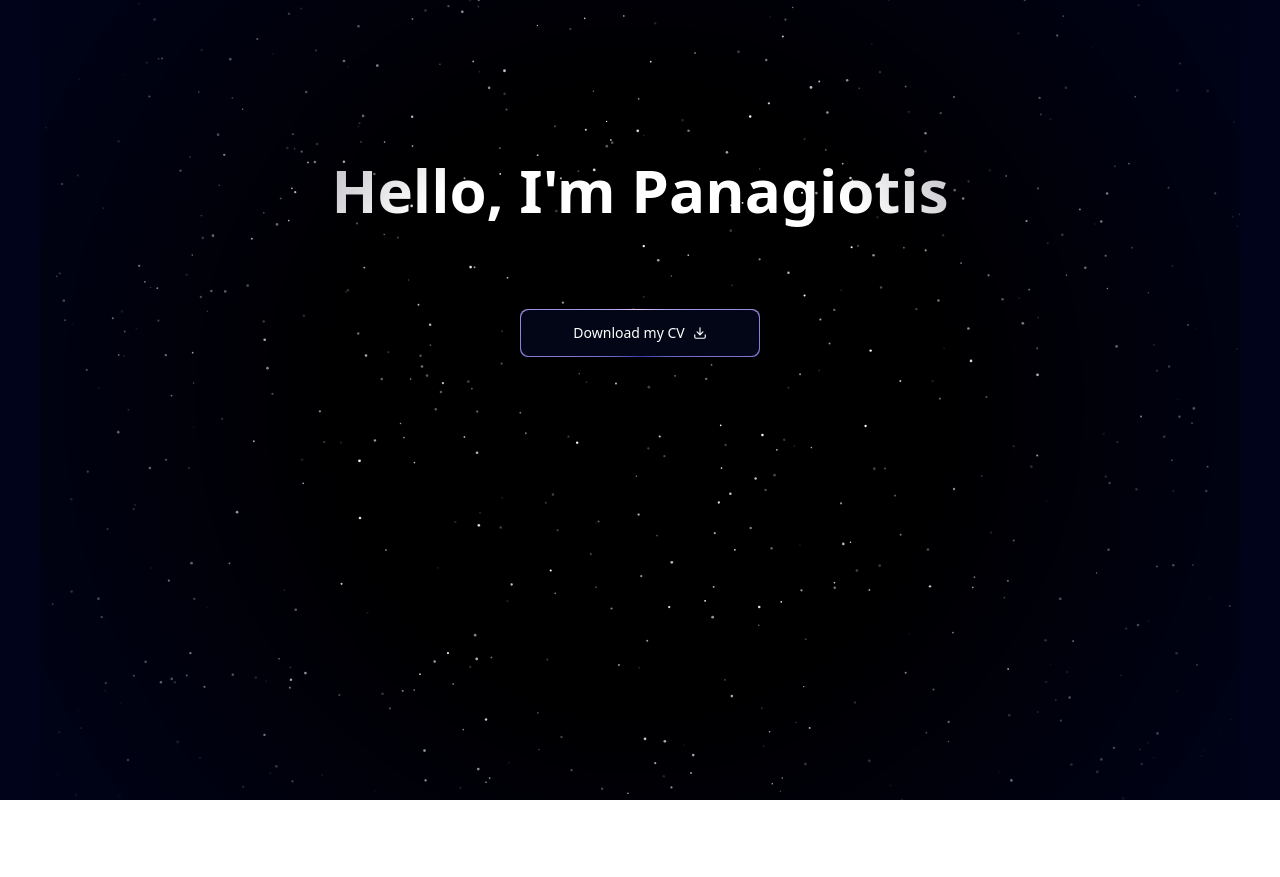
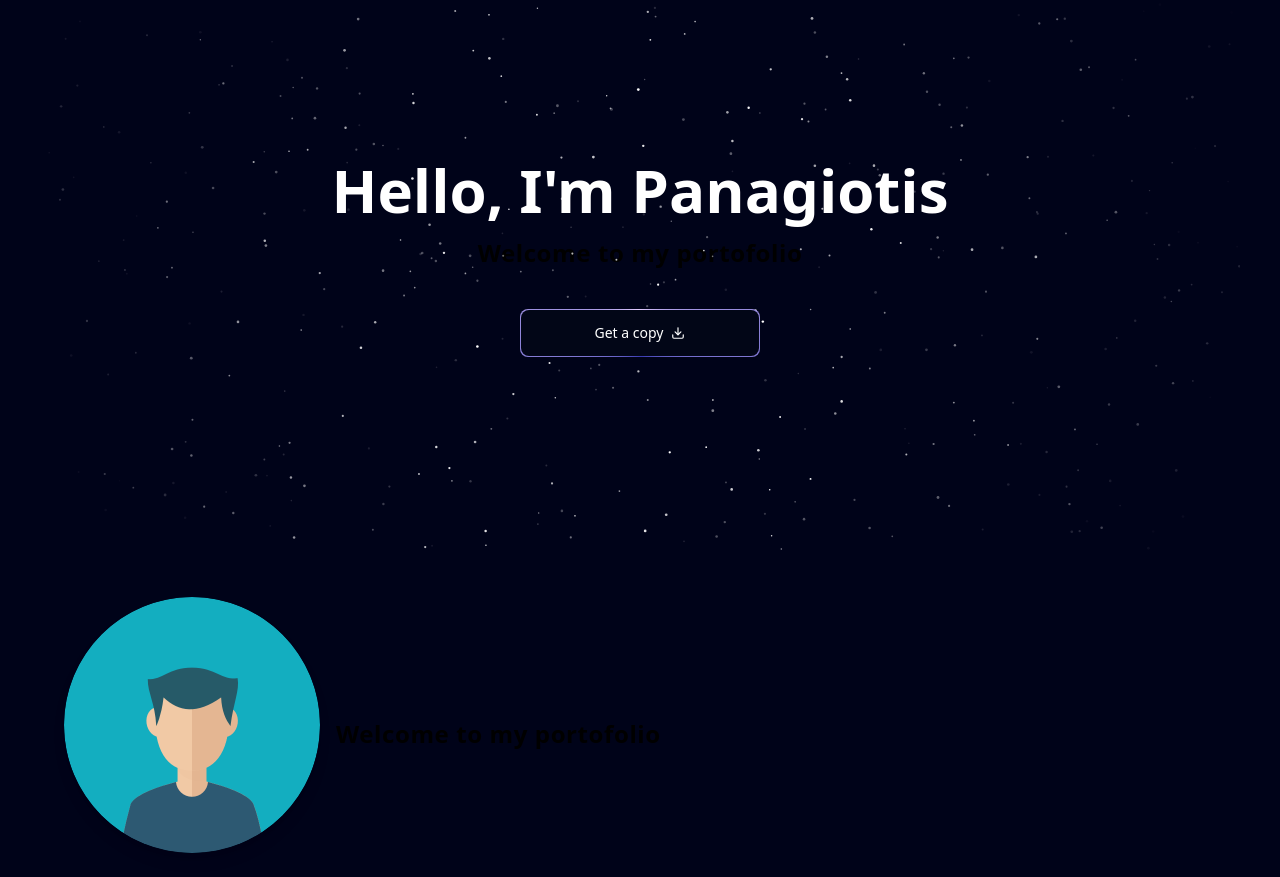
Before and after one commit to panagiotiskon/Portfolio, a Next.js app: page / in a window 1280 px wide. Before the commit the page ends 800 px from the top, so only its background shows below. Built offline with nearby package versions, Linux system fonts and the light colour scheme.

Commit message:
added navbar - started on aboutMe

```diff
--- a/app/page.tsx
+++ b/app/page.tsx
@@ -1,4 +1,5 @@
-import Hero from "../components/Hero";
+import  NavBar  from "../components/NavBar";
+import Hero  from "../components/Hero";
 
 export default function Home() {
   return (
@@ -8,7 +9,8 @@ export default function Home() {
      px-5"
     >
       <div className="max-w-7xl w-full">
-        <Hero/>
+        <NavBar />
+        <Hero />
       </div>
     </main>
   );
--- /dev/null
+++ b/components/AboutMe.tsx
@@ -0,0 +1,27 @@
+import React from 'react'
+import { TextGenerateEffect } from './ui/textGenerateEffect'
+
+function AboutMe() {
+  return (
+    <div
+      className="flex flex-row gap-4 p-6 items-center pt-60"
+      id="about"
+    >
+      <div className="justify-center">
+        <img
+          src="/profile.png"
+          alt="profile"
+          className="rounded-full h-64 w-64 shadow-lg"
+        />
+      </div>
+      <div>
+        <TextGenerateEffect
+          words="Welcome to my portofolio"
+          className="text-3xl"
+        />
+      </div>
+    </div>
+  );
+}
+
+export default AboutMe
--- a/components/Hero.tsx
+++ b/components/Hero.tsx
@@ -3,12 +3,12 @@ import { SparklesCore } from './ui/sparkles'
 import { TextGenerateEffect } from './ui/textGenerateEffect'
 import MagicButton from './ui/magicButton'
 import { FiDownload } from "react-icons/fi";
-
+import AboutMe from './AboutMe'
 
 const Hero = () => {
   return (
     <div className="">
-      <div className="h-screen relative w-full bg-black flex flex-col overflow-hidden rounded-md fade-mask">
+      <div className=" relative w-full flex flex-col overflow-hidden rounded-md">
         <div className="md:text-6xl text-3xl lg:text-6xl font-bold text-center text-white pt-20 mt-20">
           <p>Hello, I&apos;m Panagiotis</p>
           <TextGenerateEffect
@@ -16,7 +16,7 @@ const Hero = () => {
             className="text-3xl"
           />
         </div>
-        <div className="w-full absolute inset-0 h-screen items-center justify-center mb-4">
+        <div className="w-full absolute inset-0 h-[550px] items-center justify-center mb-4 fade-mask">
           <SparklesCore
             id="tsparticlesfullpage"
             background="transparent"
@@ -28,8 +28,9 @@ const Hero = () => {
           />
         </div>
         <a href="#about" className='items-center justify-center flex'>
-          <MagicButton title="Download my CV" icon={<FiDownload/>} position="right"/>
+          <MagicButton title="Get a copy" icon={<FiDownload/>} position="right"/>
         </a>
+        <AboutMe />
       </div>
     </div>
   );
--- /dev/null
+++ b/components/NavBar.tsx
@@ -0,0 +1,20 @@
+import React from 'react'
+import {FloatingNav} from './ui/floatingNav'
+
+
+const NavBarItems = [
+  { name: "About", link: "#about" },
+  { name: "Projects", link: "#projects" },
+  { name: "Resume", link: "#resume" },
+  { name: "Contact", link: "#contact" },
+];
+
+function NavBar() {
+    return (
+    <div>
+      <FloatingNav navItems={NavBarItems}/>
+    </div>
+  )
+}
+
+export default NavBar
--- /dev/null
+++ b/components/ui/floatingNav.tsx
@@ -0,0 +1,96 @@
+"use client";
+import React, { JSX, useState } from "react";
+import {
+  motion,
+  AnimatePresence,
+  useScroll,
+  useMotionValueEvent,
+} from "framer-motion";
+import Link from "next/link";
+import { cn } from "@/lib/utils";
+
+export const FloatingNav = ({
+  navItems,
+  className,
+}: {
+  navItems: {
+    name: string;
+    link: string;
+    icon?: JSX.Element;
+  }[];
+  className?: string;
+}) => {
+  const { scrollYProgress } = useScroll();
+
+  // set true for the initial state so that nav bar is visible in the hero section
+  const [visible, setVisible] = useState(true);
+
+  useMotionValueEvent(scrollYProgress, "change", (current) => {
+    // Check if current is not undefined and is a number
+    if (typeof current === "number") {
+      const direction = current! - scrollYProgress.getPrevious()!;
+
+      if (scrollYProgress.get() < 0.05) {
+        // also set true for the initial state
+        setVisible(true);
+      } else {
+        if (direction < 0) {
+          setVisible(true);
+        } else {
+          setVisible(false);
+        }
+      }
+    }
+  });
+
+  return (
+    <AnimatePresence mode="wait">
+      <motion.div
+        initial={{
+          opacity: 1,
+          y: -100,
+        }}
+        animate={{
+          y: visible ? 0 : -100,
+          opacity: visible ? 1 : 0,
+        }}
+        transition={{
+          duration: 0.2,
+        }}
+        className={cn(
+          // change rounded-full to rounded-lg
+          // remove dark:border-white/[0.2] dark:bg-black bg-white border-transparent
+          // change  pr-2 pl-8 py-2 to px-10 py-5
+          "flex max-w-fit md:min-w-[70vw] lg:min-w-fit fixed z-[5000] top-10 inset-x-0 mx-auto px-10 py-5 rounded-lg border border-black/.1 shadow-[0px_2px_3px_-1px_rgba(0,0,0,0.1),0px_1px_0px_0px_rgba(25,28,33,0.02),0px_0px_0px_1px_rgba(25,28,33,0.08)] items-center justify-center space-x-4",
+          className
+        )}
+        style={{
+          backdropFilter: "blur(16px) saturate(180%)",
+          backgroundColor: "rgba(17, 25, 40, 0.75)",
+          borderRadius: "12px",
+          border: "1px solid rgba(255, 255, 255, 0.125)",
+        }}
+      >
+        {navItems.map((navItem: any, idx: number) => (
+          <Link
+            key={`link=${idx}`}
+            href={navItem.link}
+            className={cn(
+              "relative dark:text-neutral-50 items-center  flex space-x-1 text-neutral-600 dark:hover:text-neutral-300 hover:text-neutral-500"
+            )}
+          >
+            <span className="block sm:hidden">{navItem.icon}</span>
+            {/* add !cursor-pointer */}
+            {/* remove hidden sm:block for the mobile responsive */}
+            <span className=" text-sm !cursor-pointer">{navItem.name}</span>
+          </Link>
+        ))}
+        {/* remove this login btn */}
+        {/* <button className="border text-sm font-medium relative border-neutral-200 dark:border-white/[0.2] text-black dark:text-white px-4 py-2 rounded-full">
+          <span>Login</span>
+          <span className="absolute inset-x-0 w-1/2 mx-auto -bottom-px bg-gradient-to-r from-transparent via-blue-500 to-transparent  h-px" />
+        </button> */}
+      </motion.div>
+    </AnimatePresence>
+  );
+};
--- a/package.json
+++ b/package.json
@@ -9,6 +9,7 @@
     "lint": "next lint"
   },
   "dependencies": {
+    "@tabler/icons-react": "^3.30.0",
     "@tsparticles/engine": "^3.8.1",
     "@tsparticles/react": "^3.0.0",
     "@tsparticles/slim": "^3.8.1",
```
Also changed, not shown: public/profile.png (added), 1 other file (tests, documents, lock files or other folders).
